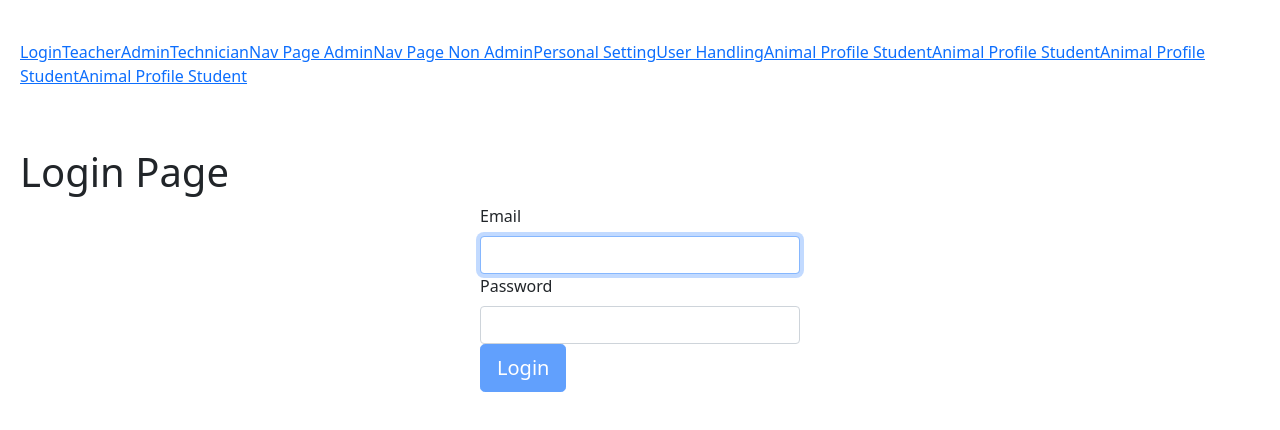
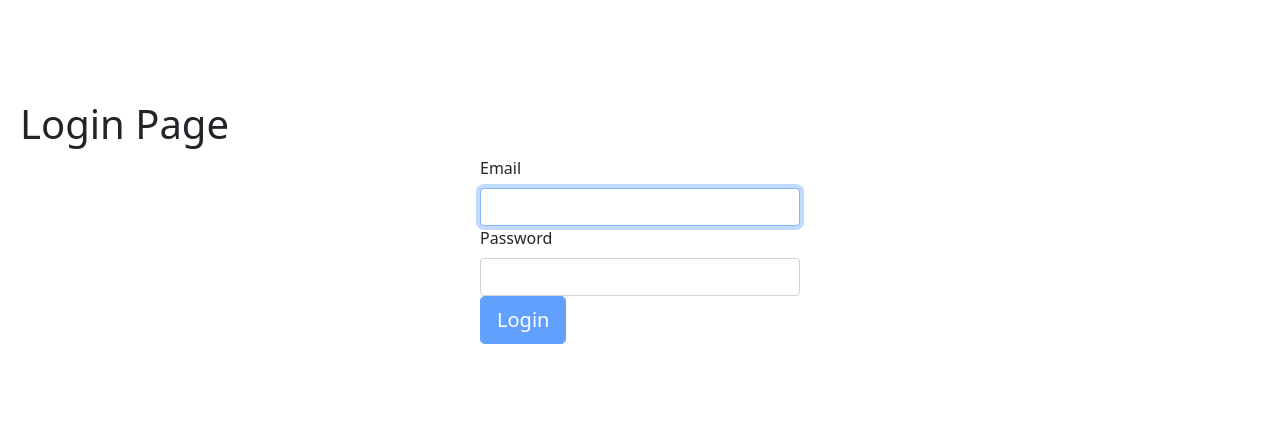
Before and after one commit to Nic-LAmarca/u-of-c-vet-med-app, a React (Create React App) app in the folder api607/src/main/ui/: page / in a window 1280 px wide. Shown: the top 430 px of the page. Built offline with nearby package versions, Linux system fonts and the light colour scheme.

Commit message:
Got rid of url links at top of page.

```diff
--- a/api607/src/main/ui/src/App.js
+++ b/api607/src/main/ui/src/App.js
@@ -16,7 +16,6 @@ import AnimalProfileAttendantDashboard from "./AnimalProfileAttendant";
 import AnimalProfileTeacherDashboard from "./AnimalProfileTeacher";
 import AnimalProfileTechnicianDashboard from "./AnimalProfileTechnician";
 
-
 function App() {
   return (
       <div>
@@ -25,24 +24,8 @@ function App() {
               <div className="header">
               </div>
               <div className= "content">
-                  <NavLink  exact activeClassName="active" to="/">Login</NavLink>
-                  <NavLink  exact activeClassName="active" to="/teacherdashboard">Teacher</NavLink>
-                  <NavLink  exact activeClassName="active" to="/Admindashboard">Admin</NavLink>
-                  <NavLink  exact activeClassName="active" to="/techniciandashboard">Technician</NavLink>
-                  <NavLink  exact activeClassName="active" to="/navadashboard">Nav Page Admin</NavLink>
-                  <NavLink  exact activeClassName="active" to="/navnadashboard">Nav Page Non Admin</NavLink>
-                  <NavLink  exact activeClassName="active" to="/personalsettings">Personal Setting</NavLink>
-                  <NavLink  exact activeClassName="active" to="/userhandling">User Handling</NavLink>
-                  <NavLink  exact activeClassName="active" to="/animalprofilestudent">Animal Profile Student</NavLink>
-                  <NavLink  exact activeClassName="active" to="/animalprofileattendant">Animal Profile Student</NavLink>
-                  <NavLink  exact activeClassName="active" to="/animalprofileteacher">Animal Profile Student</NavLink>
-                  <NavLink  exact activeClassName="active" to="/animalprofiletechnician">Animal Profile Student</NavLink>
-
                   <Routes>
-
-
                       <Route  exact path ='/' element={<Login/>}/>
-
                       <Route path ='/teacherdashboard' element={<TeacherDashboard/>}/>
                       <Route path ='/Admindashboard' element={<AdminDashboard/>}/>
                       <Route path ='/techniciandashboard' element={<TechnicianDashboard/>}/>
@@ -54,13 +37,9 @@ function App() {
                       <Route path ='/animalprofileattendant' element={<AnimalProfileStudentDashboard/>}/>
                       <Route path ='/animalprofileteacher' element={<AnimalProfileStudentDashboard/>}/>
                       <Route path ='/animalprofiletechnician' element={<AnimalProfileStudentDashboard/>}/>
-
                   </Routes>
-
               </div>
           </BrowserRouter>
-
-
       </div>
   );
 }
```
